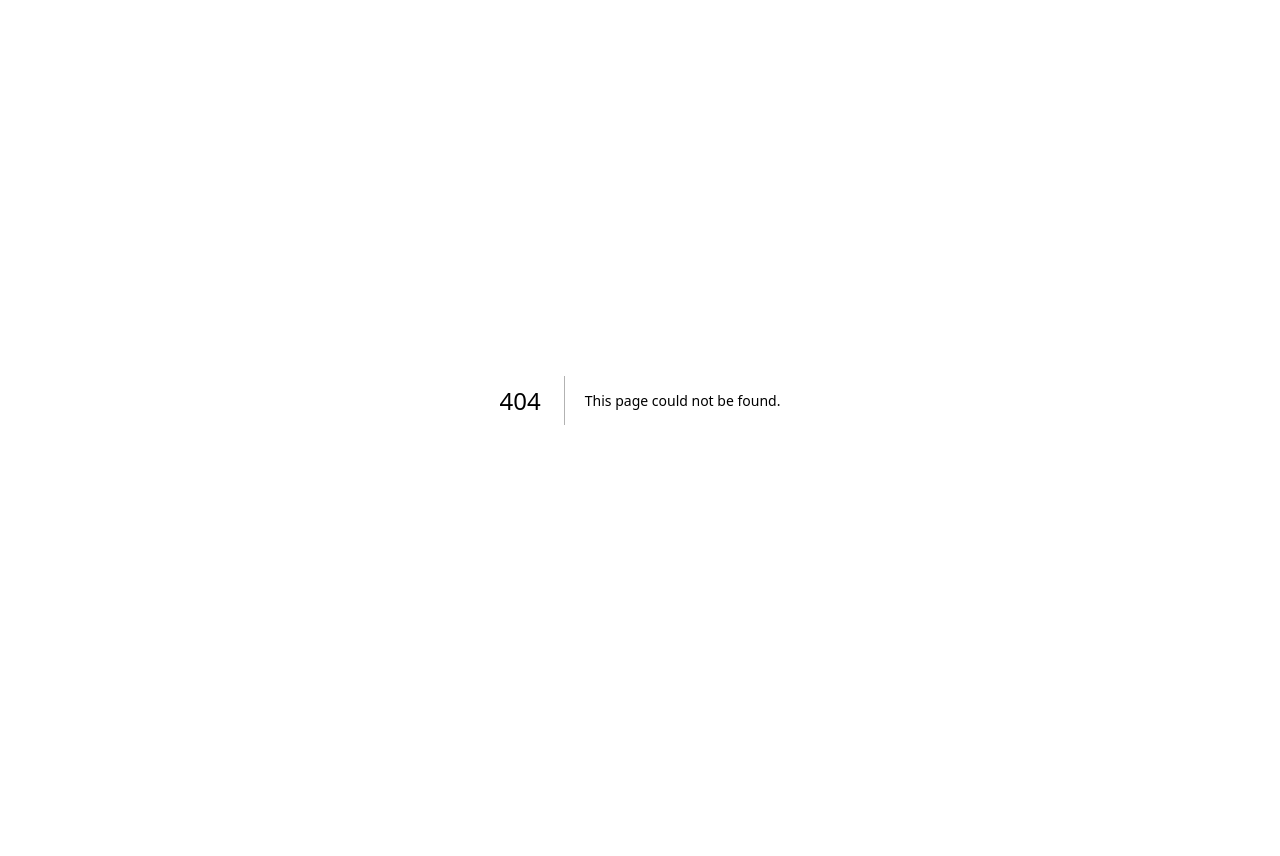
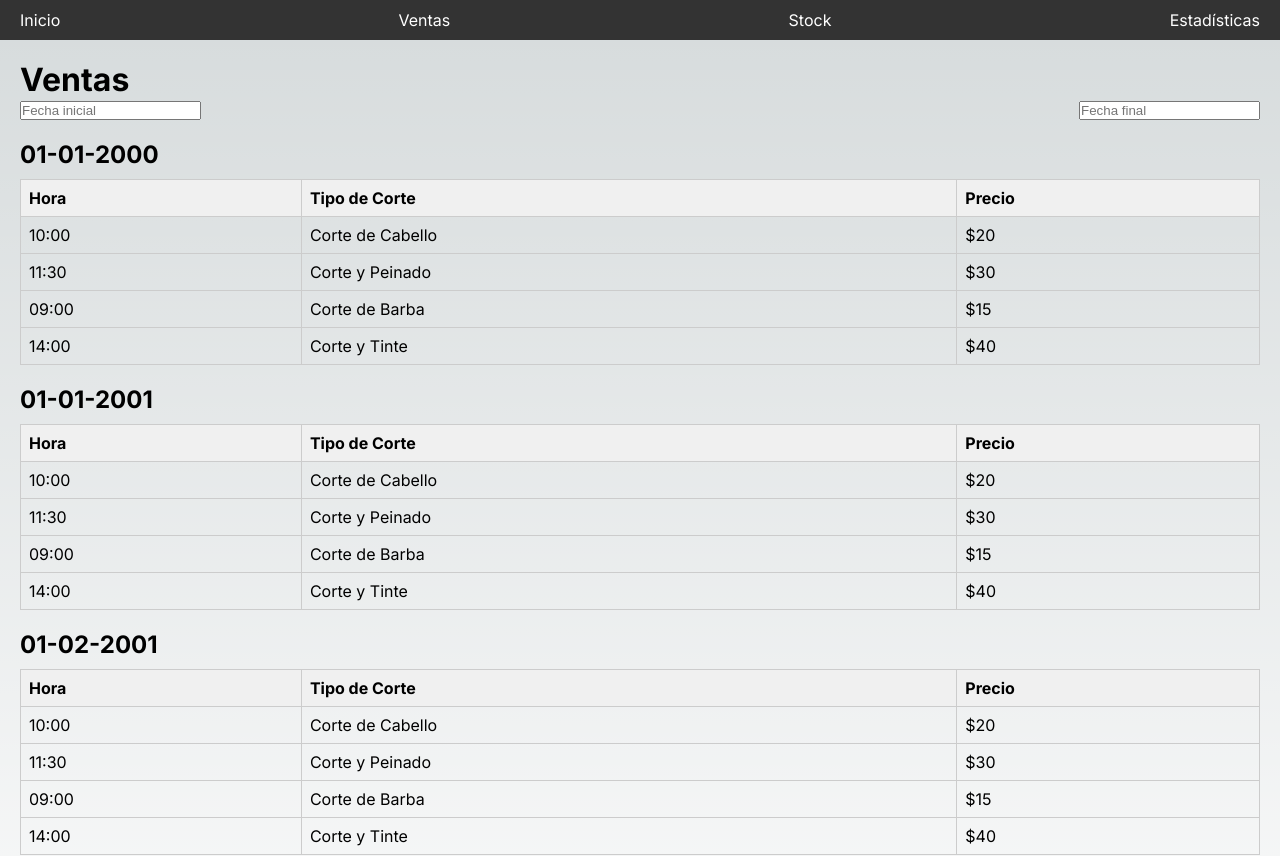
Before and after one commit to Lukayx/INFO133-Proyecto, a Next.js app in the folder web/: page /ventas in a window 1280 px wide. Before the commit this address had no page. Shown: the top 856 px of the page. Before the commit the page ends 800 px from the top, so only its background shows below. Built offline with nearby package versions, Linux system fonts and the light colour scheme.

Commit message:
Añadí la pagina web, falta un poco en stats, aunq ya está funcional para interactuar con la base de datos a mi parecer.dejé lo que deben instalar en el node en whatsapp saludos

```diff
--- a/web/package.json
+++ b/web/package.json
@@ -9,16 +9,20 @@
     "lint": "next lint"
   },
   "dependencies": {
+    "date-fns": "^3.6.0",
     "next": "^14.2.4",
     "next-navigation": "^1.0.6",
     "react": "^18",
+    "react-datepicker": "^7.2.0",
     "react-dom": "^18",
+    "react-modal": "^3.16.1",
     "router": "^1.3.8"
   },
   "devDependencies": {
     "@types/node": "^20",
     "@types/react": "^18",
     "@types/react-dom": "^18",
+    "@types/react-modal": "^3.16.3",
     "typescript": "^5"
   }
 }
--- a/web/src/app/components/navbar.module.css
+++ b/web/src/app/components/navbar.module.css
@@ -7,7 +7,7 @@
   }
 
   .navItem {
-    color: white;
+    color: rgb(255, 255, 255);
     margin: 0 10px;
     cursor: pointer;
   }
--- a/web/src/app/components/navbar.tsx
+++ b/web/src/app/components/navbar.tsx
@@ -1,12 +1,21 @@
 import styles from './navbar.module.css';
+import Link from 'next/link';
 
 const NavBar: React.FC = () => {
   return (
     <nav className={styles.navBar}>
-      <span className={styles.navItem}>Inicio</span>
-      <span className={styles.navItem}>Ventas</span>
-      <span className={styles.navItem}>Stock</span>
-      <span className={styles.navItem}>Estadísticas</span>
+      <Link href="/menu" passHref>
+        <span className={styles.navItem}>Inicio</span>
+      </Link>
+      <Link href="/ventas" passHref>
+        <span className={styles.navItem}>Ventas</span>
+      </Link>
+      <Link href="/stock" passHref>
+        <span className={styles.navItem}>Stock</span>
+      </Link>
+      <Link href="/estadisticas" passHref>
+        <span className={styles.navItem}>Estadísticas</span>
+      </Link>
     </nav>
   );
 }
--- a/web/src/app/stock/stock.module.css
+++ b/web/src/app/stock/stock.module.css
@@ -0,0 +1,27 @@
+/* src/pages/stock.module.css */
+
+.pageContainer {
+    padding: 20px;
+  }
+
+  .productosTable {
+    width: 100%;
+    border-collapse: collapse;
+    margin-top: 20px;
+  }
+
+  .productosTable th,
+  .productosTable td {
+    padding: 10px;
+    border: 1px solid #ccc;
+    text-align: left;
+  }
+
+  .productosTable th {
+    background-color: #f0f0f0;
+  }
+
+  .productosTable td button {
+    margin-right: 5px;
+    cursor: pointer;
+  }
--- /dev/null
+++ b/web/src/app/ventas/page.tsx
@@ -0,0 +1,89 @@
+// src/pages/ventas.tsx
+"use client"; //es increible pero esta weaita de acá me deja usar el usestate xd?
+import React, { useState } from 'react';
+import NavBar from '../components/navbar';
+import { format } from 'date-fns';
+import DatePicker from 'react-datepicker';
+import 'react-datepicker/dist/react-datepicker.css';
+import styles from './ventas.module.css';
+
+interface CorteDePelo {
+  id: number;
+  fecha: string;
+  hora: string;
+  tipoCorte: string;
+  precio: string;
+}
+
+const VentasPage: React.FC = () => {
+  const [fechaInicial, setFechaInicial] = useState<Date | null>(null);
+  const [fechaFinal, setFechaFinal] = useState<Date | null>(null);
+
+  // Simulación de datos de cortes de pelo
+  const cortesDePelo: CorteDePelo[] = [
+    { id: 1, fecha: '2024-07-06', hora: '10:00', tipoCorte: 'Corte de Cabello', precio: '$20' },
+    { id: 2, fecha: '2024-07-06', hora: '11:30', tipoCorte: 'Corte y Peinado', precio: '$30' },
+    { id: 3, fecha: '2024-07-05', hora: '09:00', tipoCorte: 'Corte de Barba', precio: '$15' },
+    { id: 4, fecha: '2024-07-05', hora: '14:00', tipoCorte: 'Corte y Tinte', precio: '$40' },
+  ];
+
+  // Función para filtrar cortes de pelo por rango de fechas
+  const filtrarPorFechas = () => {
+    if (!fechaInicial || !fechaFinal) return cortesDePelo;
+    return cortesDePelo.filter(corte => {
+      const corteDate = new Date(corte.fecha);
+      return corteDate >= fechaInicial && corteDate <= fechaFinal;
+    });
+  };
+
+  return (
+    <div>
+      <NavBar />
+      <div className={styles.pageContainer}>
+        <h1>Ventas</h1>
+        {/* Selector de fechas */}
+        <div className={styles.datePickerContainer}>
+          <DatePicker
+            selected={fechaInicial}
+            onChange={(date: Date | null) => setFechaInicial(date)}
+            placeholderText="Fecha inicial"
+            dateFormat="dd/MM/yyyy"
+          />
+          <DatePicker
+            selected={fechaFinal}
+            onChange={(date: Date | null) => setFechaFinal(date)}
+            placeholderText="Fecha final"
+            dateFormat="dd/MM/yyyy"
+          />
+        </div>
+        {/* Sección de separación por fecha */}
+        {Object.keys(filtrarPorFechas()).map((fecha, index) => (
+          <div key={index} className={styles.sectionContainer}>
+            <h2 className={styles.dateHeader}>{format(new Date(fecha), 'dd-MM-yyyy')}</h2>
+            <table className={styles.tableContainer}>
+              <thead>
+                <tr>
+                  <th>Hora</th>
+                  <th>Tipo de Corte</th>
+                  <th>Precio</th>
+                </tr>
+              </thead>
+              <tbody>
+                {/* Filtrar y mostrar cortes de pelo por fecha */}
+                {filtrarPorFechas().map(corte => (
+                  <tr key={corte.id}>
+                    <td>{corte.hora}</td>
+                    <td>{corte.tipoCorte}</td>
+                    <td>{corte.precio}</td>
+                  </tr>
+                ))}
+              </tbody>
+            </table>
+          </div>
+        ))}
+      </div>
+    </div>
+  );
+};
+
+export default VentasPage;
--- /dev/null
+++ b/web/src/app/ventas/ventas.module.css
@@ -0,0 +1,42 @@
+/* src/pages/ventas.module.css */
+
+.pageContainer {
+  padding: 20px;
+}
+
+.datePickerContainer {
+  display: flex;
+  justify-content: space-between;
+  margin-bottom: 20px;
+}
+
+.datePickerContainer .react-datepicker-wrapper {
+  flex: 1; /* Para que los datepickers ocupen todo el espacio disponible */
+  margin-right: 10px;
+}
+
+.sectionContainer {
+  margin-bottom: 20px;
+}
+
+.dateHeader {
+  font-size: 1.5rem;
+  margin-bottom: 10px;
+}
+
+.tableContainer {
+  width: 100%;
+  border-collapse: collapse;
+  margin-top: 10px;
+}
+
+.tableContainer th,
+.tableContainer td {
+  padding: 8px;
+  border: 1px solid #ccc;
+  text-align: left;
+}
+
+.tableContainer th {
+  background-color: #f0f0f0;
+}
```
Also changed, not shown: web/src/app/estadisticas/page.tsx (added, +18 -0 lines), web/src/app/menu/menu.module.css (+30 -0 lines), web/src/app/menu/page.tsx (+65 -16 lines), web/src/app/stock/page.tsx (+76 -0 lines), web/src/app/estadisticas/estadisticas.module.css (added), 1 other file (tests, documents, lock files or other folders).
